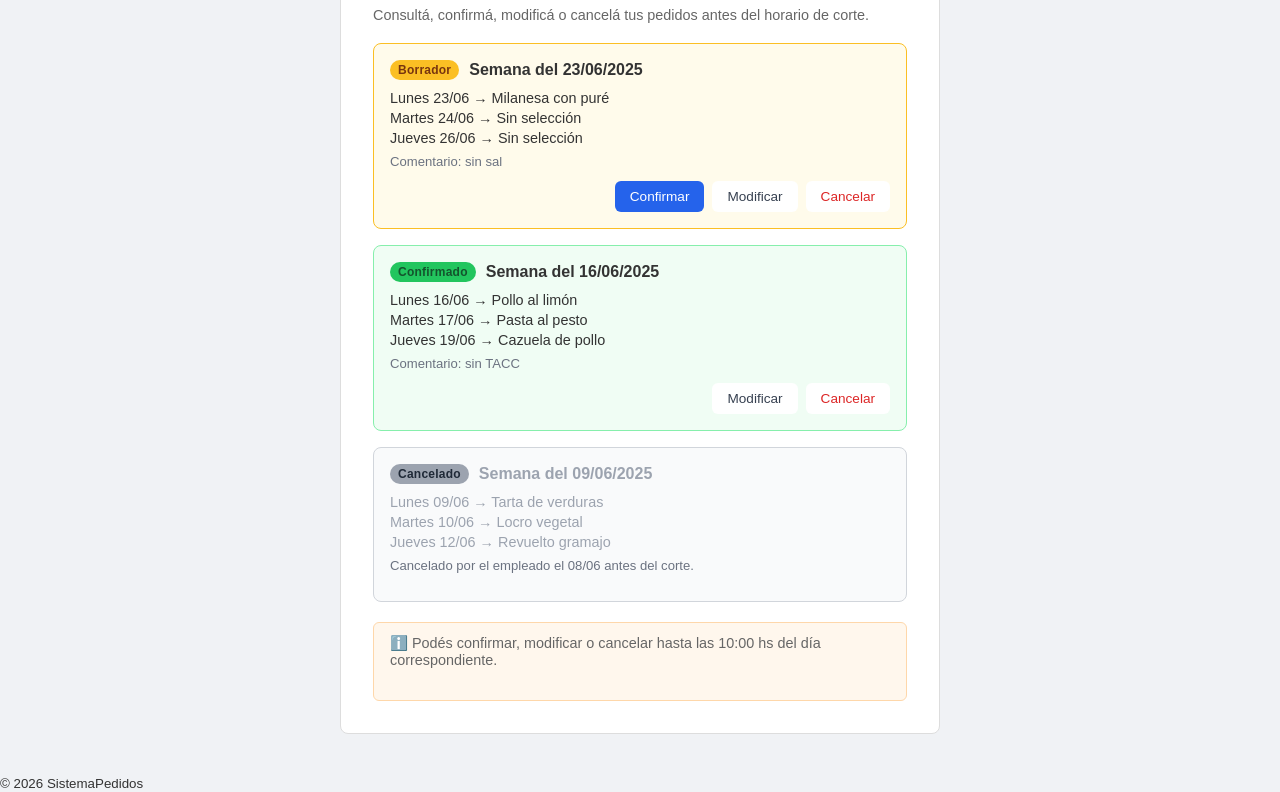
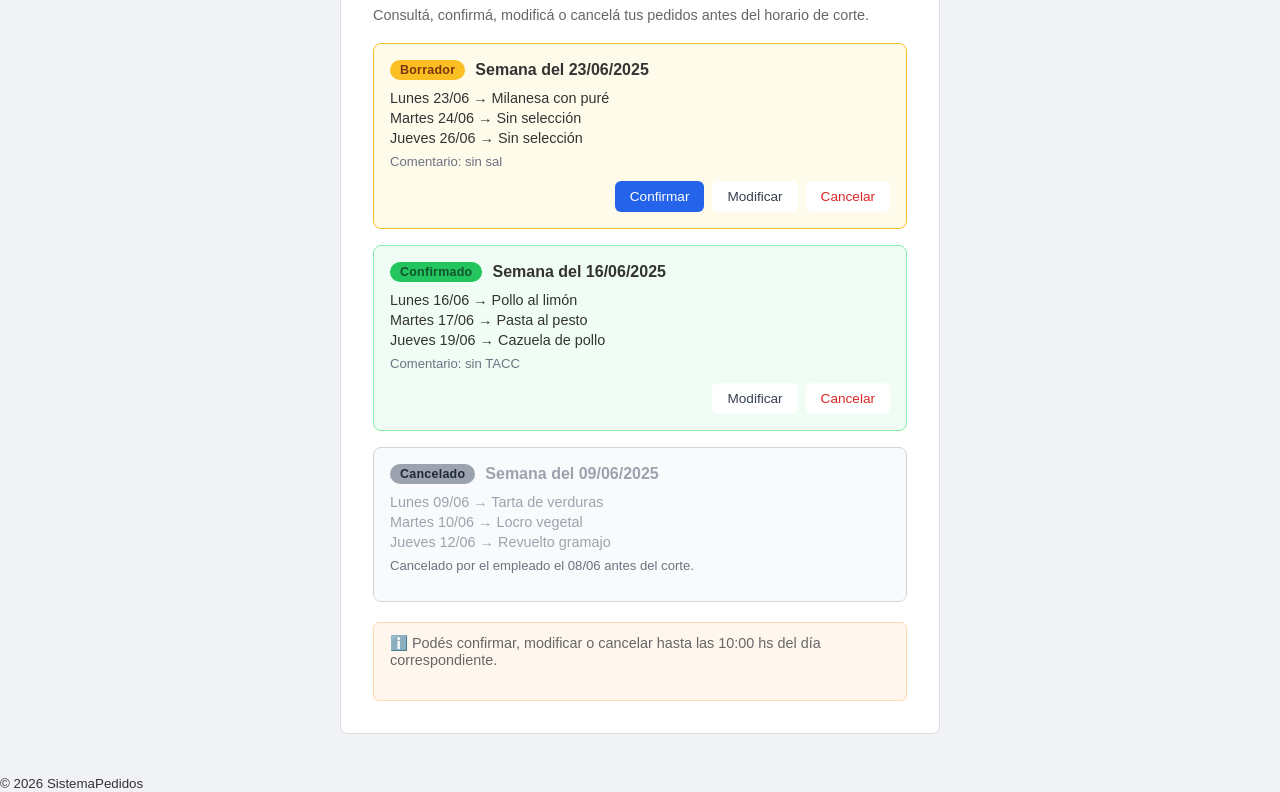
Before and after one commit to Luca0305/PP1-2026-GRUPO5, a plain HTML site: page frontend/mis-pedidos.html in a window 1280 px wide. Shown: the part 149-941 px from the top of the page. Drawn offline with Linux system fonts and the light colour scheme.

Commit message:
arregloStylesBadge

```diff
--- a/frontend/assets/css/styles.css
+++ b/frontend/assets/css/styles.css
@@ -526,7 +526,9 @@ form > input[type="password"],
 }
 
 .resumen h3 em { font-style: normal; font-weight: 400; color: #868e96; }
-/* === Nota Explicativa (Obligatoria) === */
+
+/* ── Pantalla 09 — Calendario de feriados (Administrador) ── */
+
 .info-box {
     background-color: #eaf3fc;
     color: #004085;
@@ -537,7 +539,6 @@ form > input[type="password"],
     border-left: 4px solid #0066cc;
 }
 
-/* === Barra de Herramientas === */
 .toolbar {
     display: flex;
     justify-content: space-between;
@@ -565,14 +566,12 @@ form > input[type="password"],
     background: #f0f8ff;
 }
 
-/* === Grilla de Días === */
 .days-grid {
     display: grid;
     grid-template-columns: repeat(auto-fill, minmax(260px, 1fr));
     gap: 20px;
 }
 
-/* Tarjeta de Día Hábil (Por defecto) */
 .day-card {
     border: 1px solid #ccc;
     padding: 15px;
@@ -581,7 +580,6 @@ form > input[type="password"],
     flex-direction: column;
 }
 
-/* Tarjeta de Feriado (Diferenciación visual) */
 .day-card.holiday {
     background-color: #fafafa;
     border-color: #ffb3b3;
@@ -610,12 +608,8 @@ form > input[type="password"],
     margin-bottom: 15px;
 }
 
-.badge {
-    font-size: 0.75rem;
-    padding: 3px 8px;
-    border-radius: 12px;
-}
-
+/* Reusa la .badge base ya definida arriba (misma forma que los
+   badges de estado de pedido / rol); acá solo se agrega el color. */
 .badge-habil {
     background-color: #e6f2d9;
     color: #4d8000;
@@ -628,7 +622,6 @@ form > input[type="password"],
     border: 1px solid #ffcccc;
 }
 
-/* Input de Motivo (Opcional) */
 .input-motivo {
     width: 100%;
     box-sizing: border-box;
@@ -645,7 +638,6 @@ form > input[type="password"],
     cursor: not-allowed;
 }
 
-/* Botón de Acción Principal de la Tarjeta */
 .btn-action {
     width: 100%;
     padding: 10px;
```
